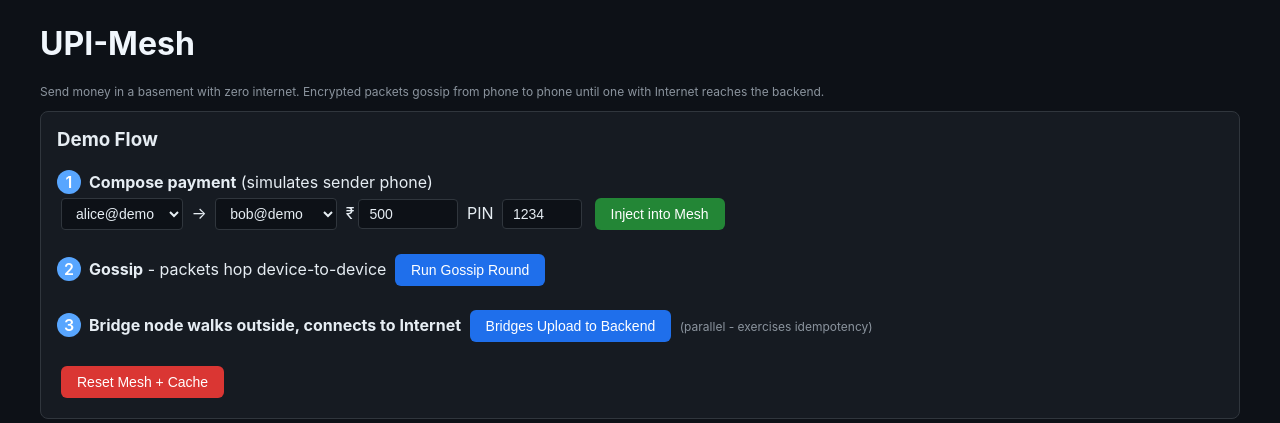
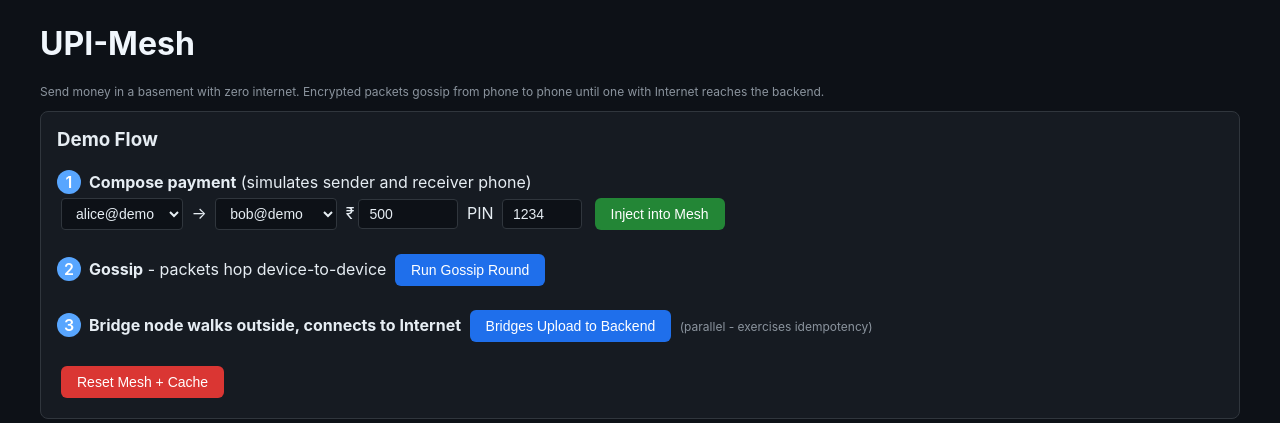
Before and after one commit to Shashank17singh/UPI-Mesh, a FastAPI app: page / in a window 1280 px wide. Shown: the top 423 px of the page. Run offline with FastAPI, Linux system fonts and the light colour scheme; data that the repository does not hold is empty.

Commit message:
update compose payment label text

```diff
--- a/app/templates/dashboard.html
+++ b/app/templates/dashboard.html
@@ -85,7 +85,7 @@
         <h3 style="margin-top:0">Demo Flow</h3>
 
         <div>
-            <span class="step-num">1</span><strong>Compose payment</strong> (simulates sender phone)
+            <span class="step-num">1</span><strong>Compose payment</strong> (simulates sender and receiver phone)
             <br>
             <select id="senderVpa">
                 <option>alice@demo</option>
```
